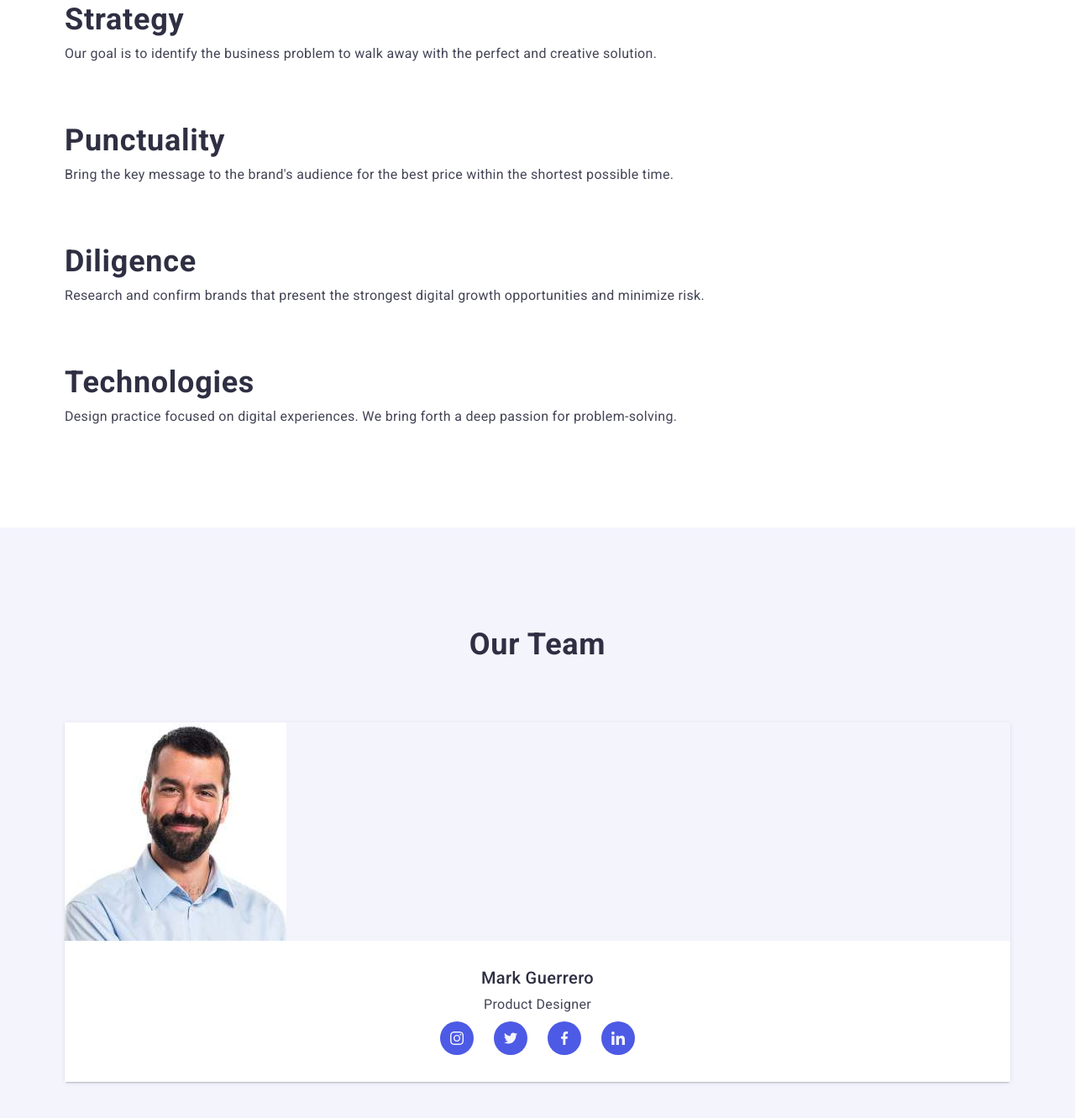
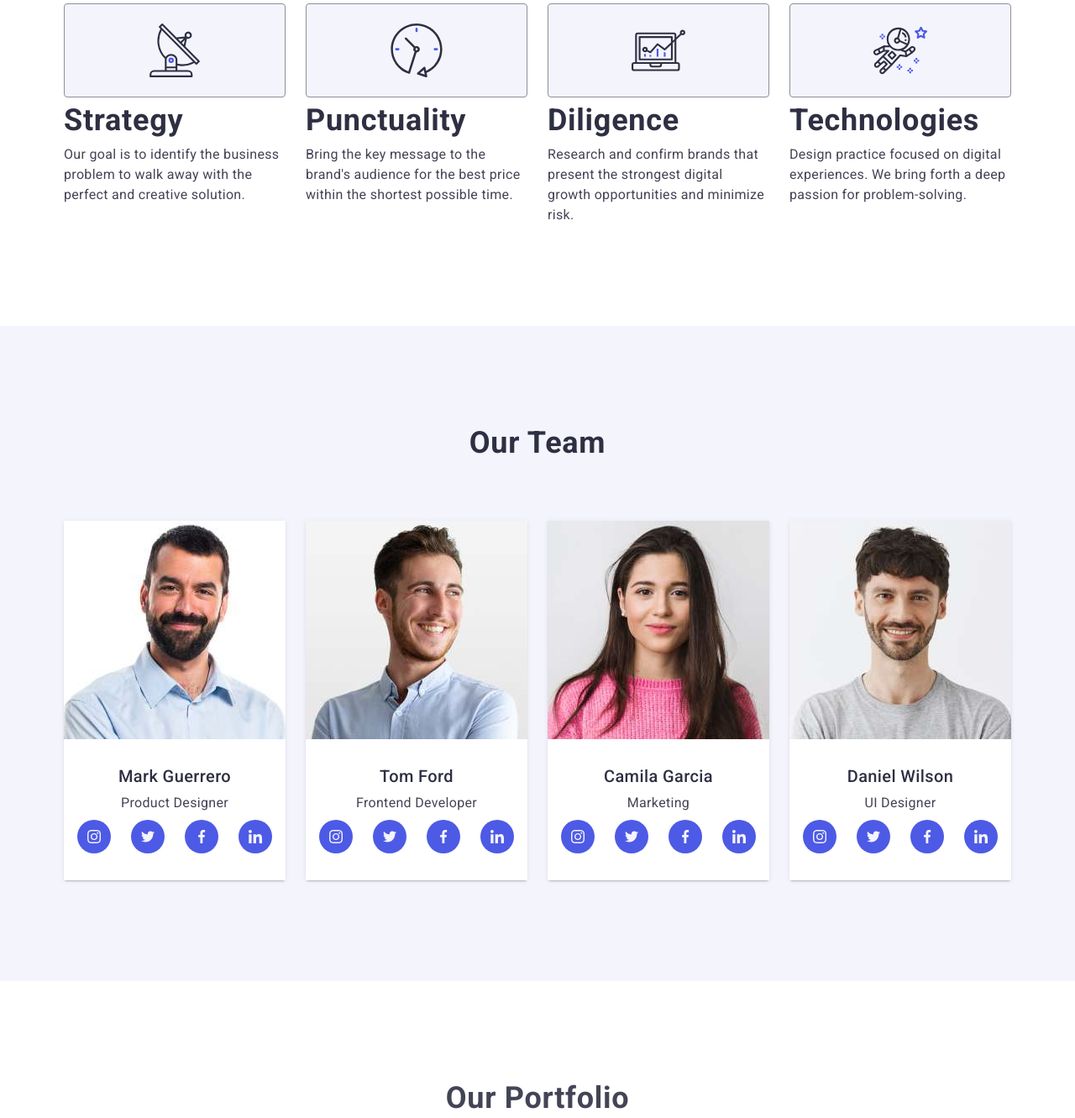
Before and after one commit to OksanaMartyniyk/goit-markup-hw-06, a plain HTML site: page index.html in a window 1280 px wide. Shown: the part 116-1447 px from the top of the page at 84% size. Drawn offline with nearby package versions, Linux system fonts and the light colour scheme.

Commit message:
320px, 768px і 1158px

```diff
--- a/css/media.css
+++ b/css/media.css
@@ -1,20 +1,25 @@
 @media screen and (min-width: 320px) {
     .container {
         max-width: 320px;
-        padding: 0 16px;
+        padding-left: 16px;
+        padding-right: 16px;
+        margin-left: auto;
+        margin-right: auto;
     }
 
+    /* Advantages section 320 */
     .advantage-border-icons {
         display: none;
     }
-
+    .advantage-list {
+        gap: 72px;
+    }
     .advantage-title {
         text-align: center;
         font-size: 36px;
         font-weight: 700;
         line-height: 1.11;
         letter-spacing: 0.02em;
-        text-transform: capitalize;
     }
 }
 
@@ -22,44 +27,37 @@
 @media screen and (min-width: 768px) {
     .container {
         max-width: 768px;
-        padding: 0 16px;
     }
 
+    /* Advantages section 768 */
     .advantage-list {
         gap: 72px 24px;
     }
-
     .advantage-list-item {
         width: calc((100% - 24px) / 2);
     }
-
     .advantage-border-icons {
         display: none;
     }
-
     .advantage-title {
         text-align: start;
-        font-size: 36px;
-        font-weight: 700;
-        line-height: 1.11;
-        letter-spacing: 0.02em;
-        text-transform: capitalize;
     }
 
+    /* Team section 768 */
     .team-list {
-        gap: 64px;
+        gap: 64px 24px;
+    }
+    .team-list-item {
+        width: 264px;
     }
 
-    .team-list-item {
-        width: calc((100% - 24px) / 2);
-    }
-
+    /* Portfolio section 768 */
     .portfolio-list {
         gap: 72px 24px;
     }
 
     .portfolio-item {
-        width: calc((100%-24px)/2);
+        width: calc((100% - 24px) / 2);
     }
 }
 
@@ -67,17 +65,28 @@
 @media screen and (min-width: 1158px) {
     .container {
         max-width: 1158px;
+        padding-left: 15px;
+        padding-right: 15px;
+        }
+
+    /* Advantage section 1158 */
+    .advantage-list-item {
+        width: calc((100% - 72px) / 4);
+    }
+    .advantage-border-icons {
+        display: flex;
     }
 
+    /* Team section 1158*/
     .team-list-item {
         width: calc((100% - 72px) / 4);
     }
 
+    /* Portfolio section 1158 */
     .portfolio-list {
         gap: 48px 24px;
     }
-
     .portfolio-item {
-        width: calc((100%-48px)/3);
+        width: calc((100% - 48px) / 3);
     }
 }
--- a/css/styles.css
+++ b/css/styles.css
@@ -229,10 +229,10 @@ address {
     flex-wrap: wrap;
     gap: 24px;
 }
-.advantage-list-item {
-    /* width: calc((100% - 72px) / 4); */
-    flex-basis: 100%;
-}
+/* .advantage-list-item {
+    width: calc((100% - 72px) / 4); */
+    /* /* flex-basis: 100%;
+} */
 
 .advantage-border-icons {
     display: flex;
@@ -288,7 +288,7 @@ address {
 }
 .team-list-item {
     /* width: calc((100% - 72px) / 4); */
-    flex-basis: 100%;
+    /* flex-basis: 100%; */
     border-radius: 0 0 4px 4px;
     box-shadow: 0px 2px 1px 0px rgba(46, 47, 66, 0.08), 0px 1px 1px 0px rgba(46, 47, 66, 0.16), 0px 1px 6px 0px rgba(46, 47, 66, 0.08);
 }
@@ -315,7 +315,7 @@ address {
     line-height: 1.5;
     letter-spacing: 0.02em;
     text-align: center;
-    margin-bottom: 8px;;
+    margin-bottom: 8px;
 }
 
 .team-socials {
@@ -365,7 +365,7 @@ address {
 
 .portfolio-item {
     /* width: calc((100%-48px)/3); */
-    flex-basis: 100%;
+    /* flex-basis: 100%; */
     transition: box-shadow 250ms cubic-bezier(0.4, 0, 0.2, 1);
 }
 
```
